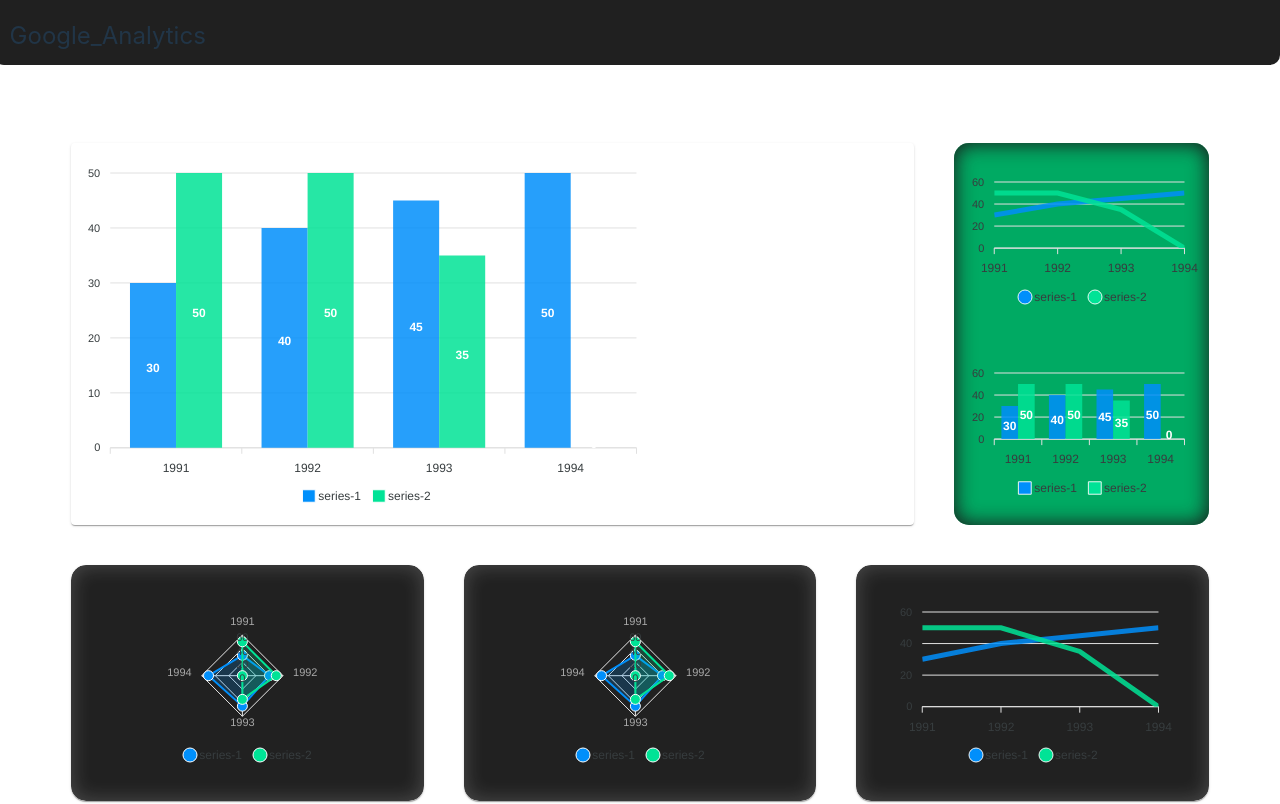
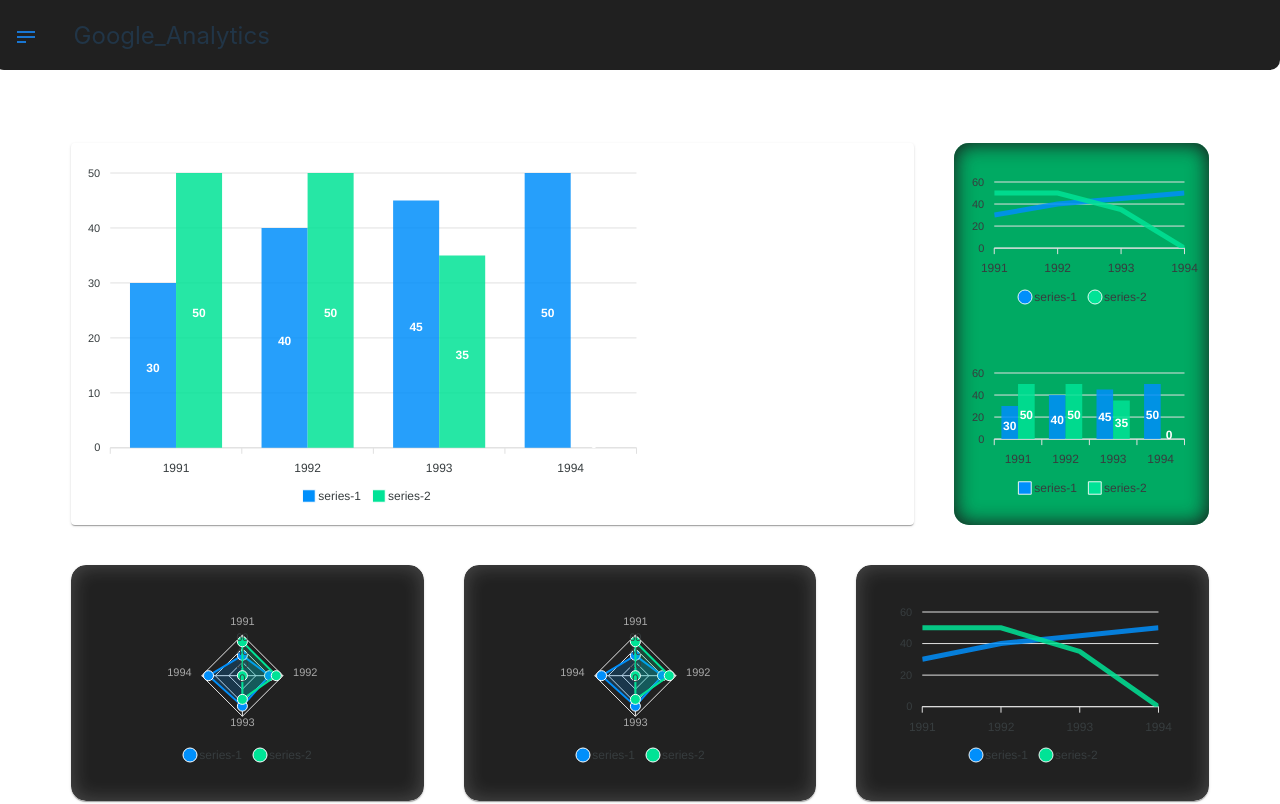
Before and after one commit to Ali-Azimi00/Analytics, a React (Vite) app: page /GA in a window 1280 px wide. Shown: the top 804 px of the page. Built offline with nearby package versions, Linux system fonts and the light colour scheme.

Commit message:
possibly found error 130

```diff
--- a/src/components/drawerComp.jsx
+++ b/src/components/drawerComp.jsx
@@ -4,7 +4,7 @@ import Box from '@mui/material/Box';
 import Drawer from '@mui/material/Drawer';
 import Button from '@mui/material/Button';
 
-import Icon from '@mdi/react';
+import { Icon } from '@mdi/react';
 import { mdiText } from '@mdi/js';
 
 import List from '@mui/material/List';
@@ -36,7 +36,7 @@ const TemporaryDrawer = () => {
         setState({ ...state, 'left': open });
     };
 
-    const list = () => ( //(anchor)
+    const lists = () => ( //(anchor)
         <Box
             sx={{
                 display: 'inline-flex',
@@ -112,16 +112,19 @@ const TemporaryDrawer = () => {
 
     return (
         <div>
-            {/* <React.Fragment>
-                <Button onClick={toggleDrawer(true)}><Icon path={mdiText} size={1} /></Button>
+            {/* <React.Fragment> */}
+            <Button onClick={toggleDrawer(true)}>
+                {/* hi */}
+                <Icon path={mdiText} size={1} />
+            </Button>
             <Drawer
                 // anchor={'left'}
                 open={state['left']}
                 onClose={toggleDrawer(false)}
             >
-                    {list()}
+                {lists()}
             </Drawer>
-            </React.Fragment> */}
+            {/* </React.Fragment> */}
             {/* {(['left']).map((anchor) => (
                 <React.Fragment key={anchor}>
                     <Button onClick={toggleDrawer(anchor, true)}><Icon path={mdiText} size={1} /></Button>
```
Lines whose indentation alone changed are shown as unchanged.
